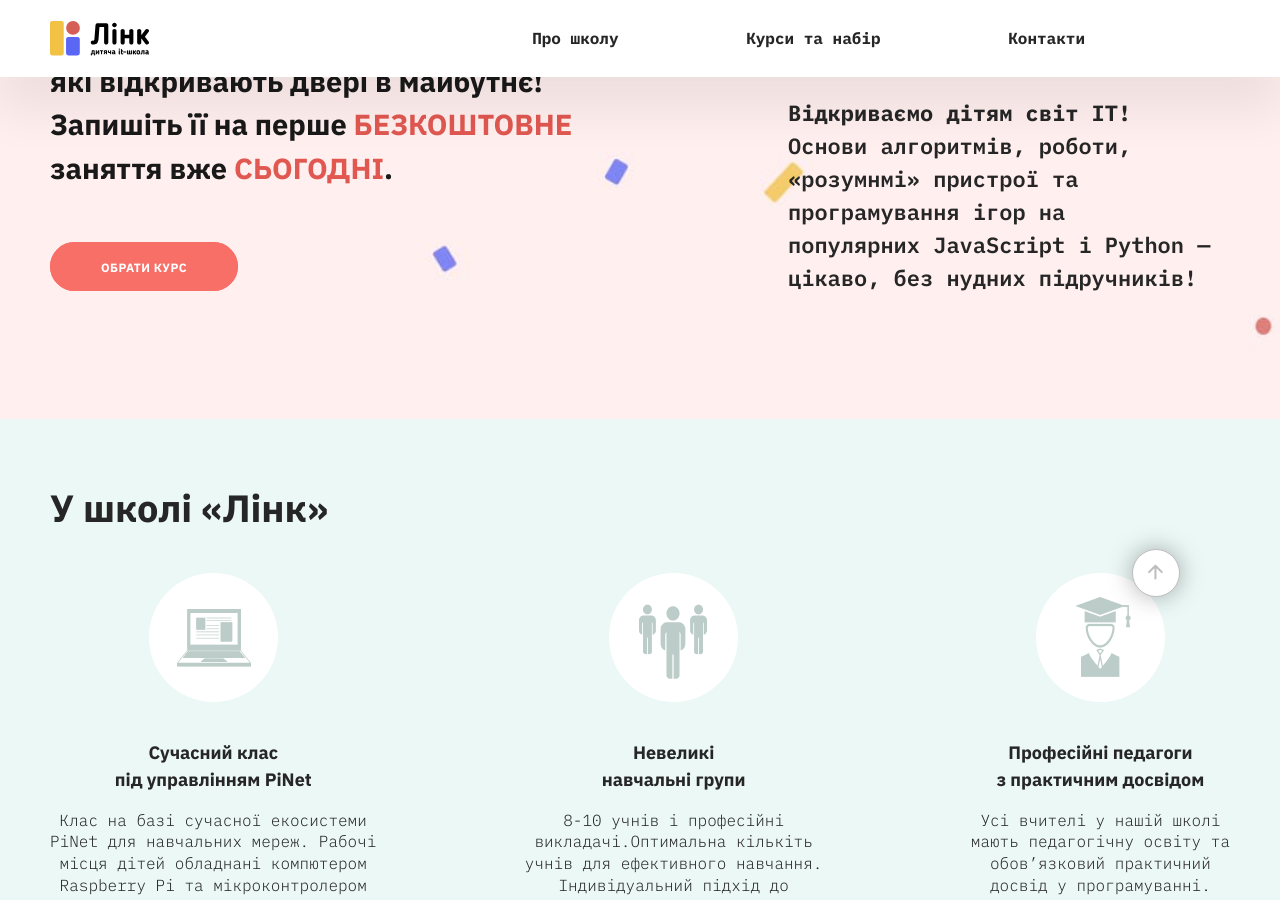
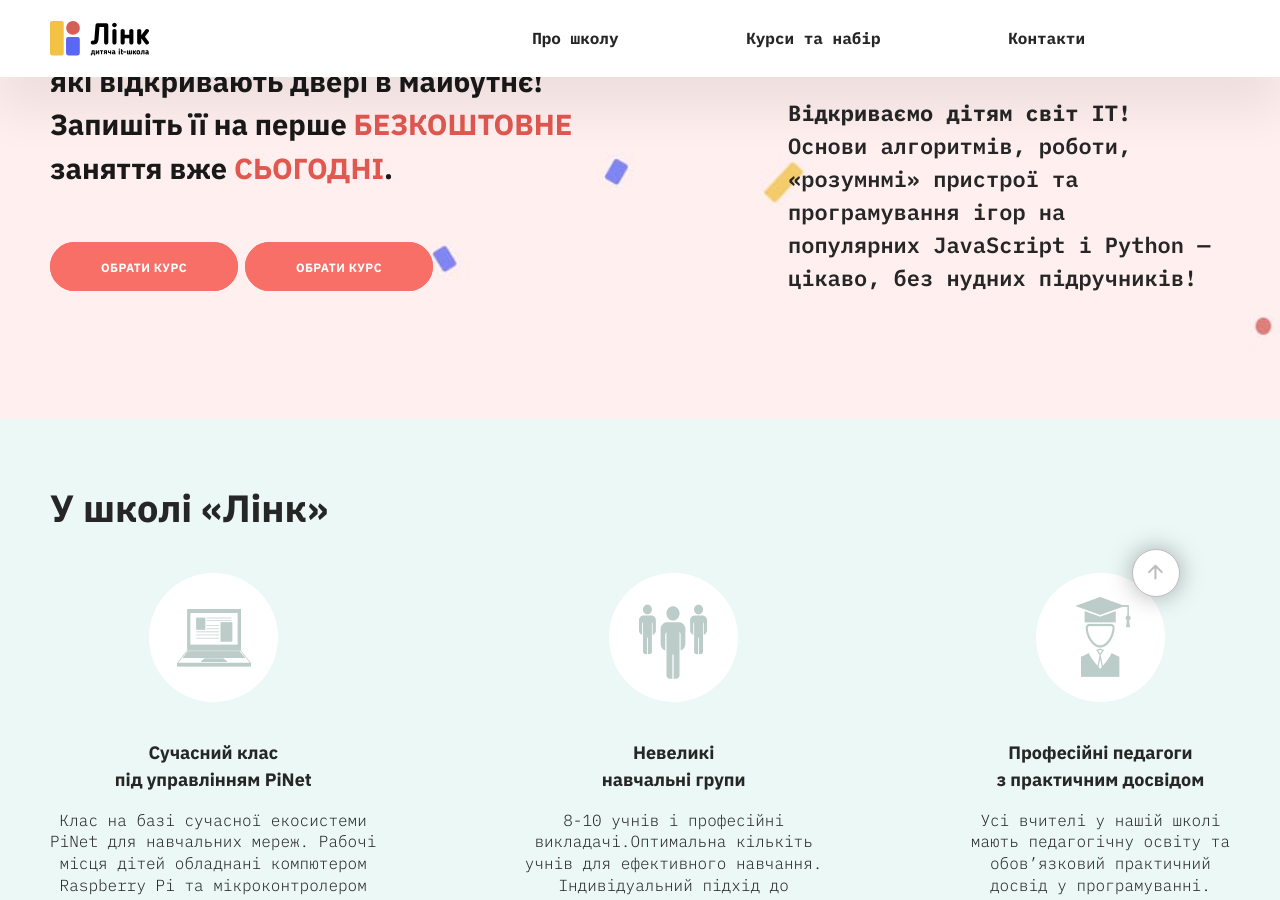
Before and after one commit to tfxoshchypok/linkit22, a Jekyll site: the page built from index.html, in a window 1280 px wide and 900 px high, scrolled down 301 px. Built offline with Jekyll 4.4.1, drawn with Linux system fonts in a browser that asks for light colours.

Commit message:
Update banner.html

```diff
--- a/_includes/banner.html
+++ b/_includes/banner.html
@@ -6,7 +6,7 @@
         <strong>Подаруйте</strong> дитині навички, <br>які відкривають двері в майбутнє!
         <br>Запишіть її на перше <strong>безкоштовне</strong><br>заняття вже <strong>сьогодні</strong>.
       <p>
-      <a href="#courses">Обрати курс</a>
+      <a href="#courses">Обрати курс</a>&nbsp;<a href="#courses">Обрати курс</a>
     </div>
 
     <div class="figure-side">
```
